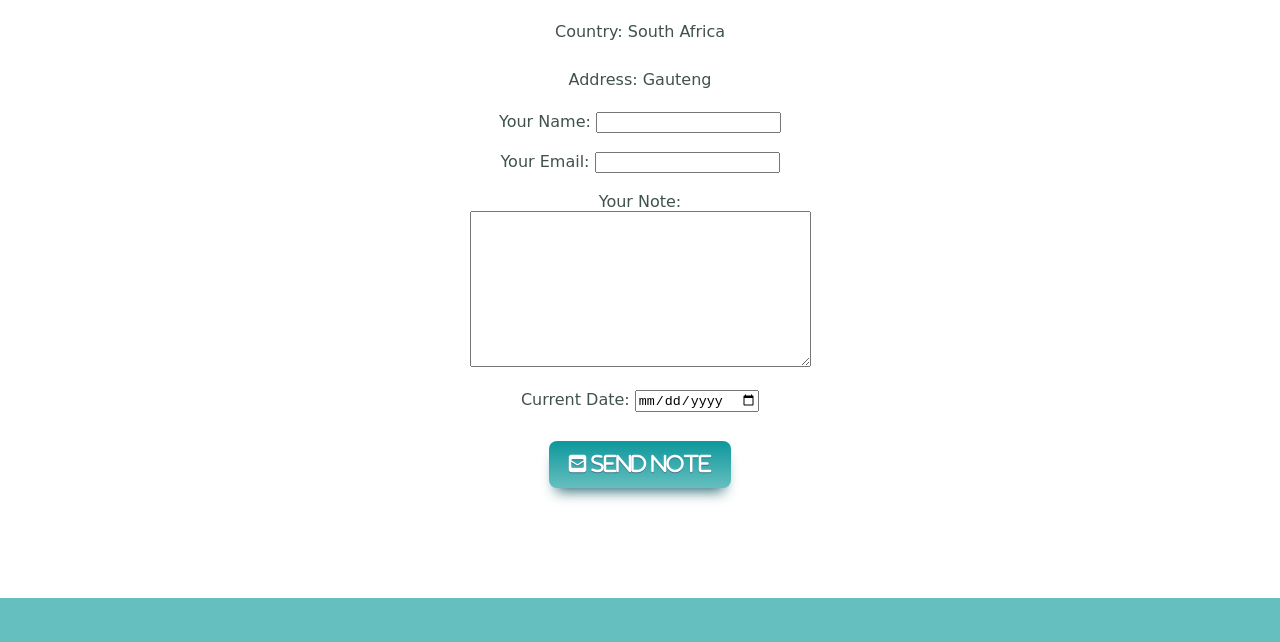
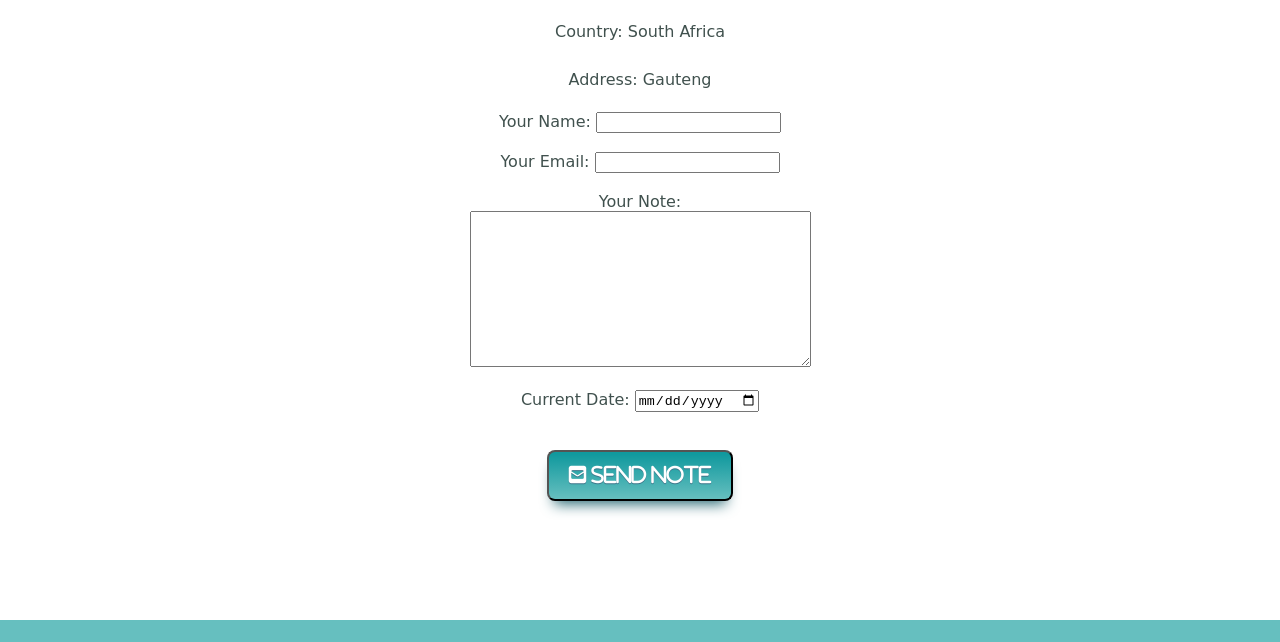
Before and after one commit to EG12385/E.-Gerber, a plain HTML site: page contact.html in a window 1280 px wide. Shown: the part 158-800 px from the top of the page. Drawn offline with Linux system fonts and the light colour scheme.

Commit message:
Update contact.html

```diff
--- a/contact.html
+++ b/contact.html
@@ -27,13 +27,11 @@
     <br>
     <label>Current Date:</label>
     <input type="date"><br>
-
+  <br>
+    <br>
+    <button class="btn" type="submit"> <i class="fas fa-envelope-square">  Send Note</i> </button>
 </form>
 <br>
-<div>
-  <a href="work.html"  class="btn"> <i class="fas fa-envelope-square">  Send Note</i></a>
-</div>
-
  </section>
 
  <div class="bottom-container">
```
